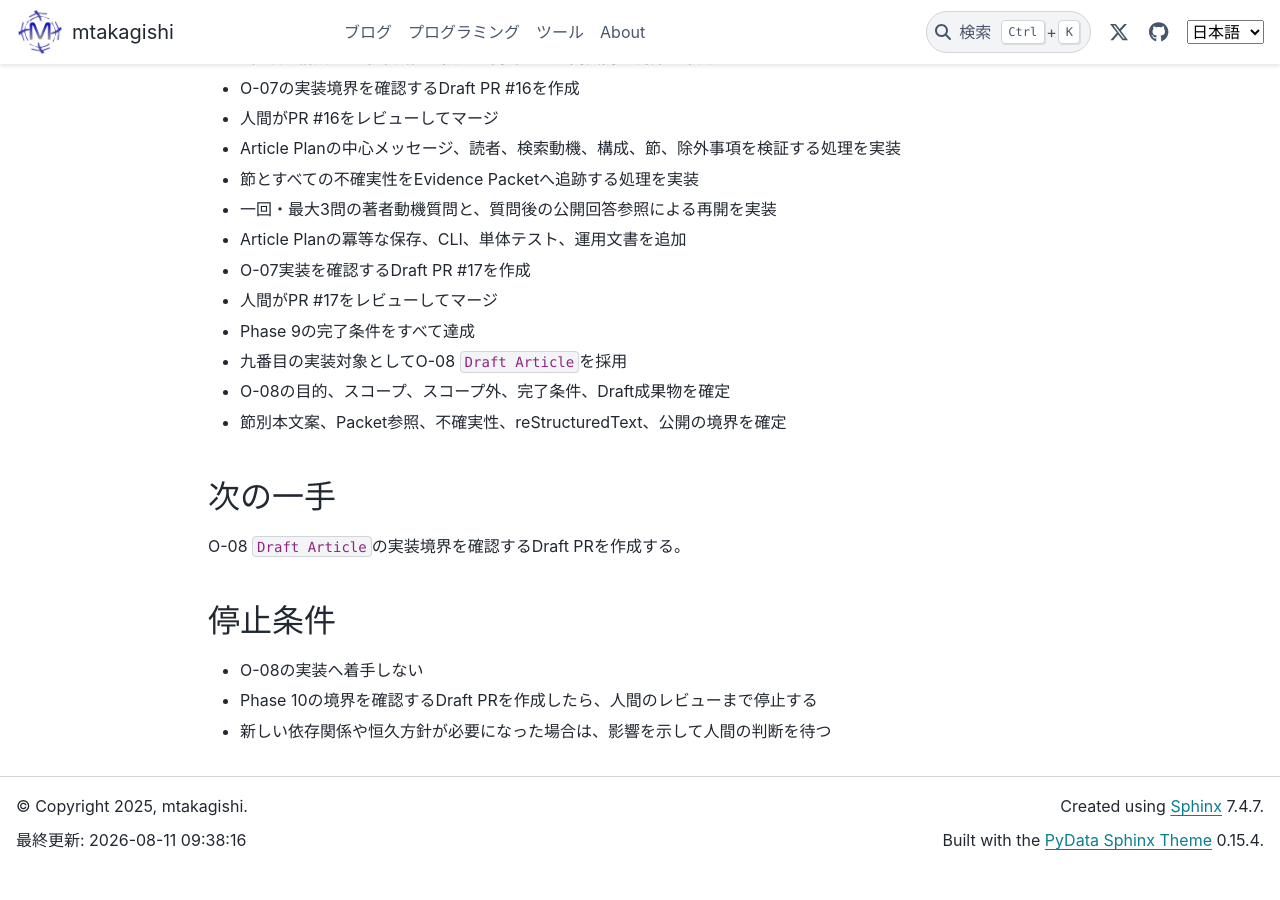
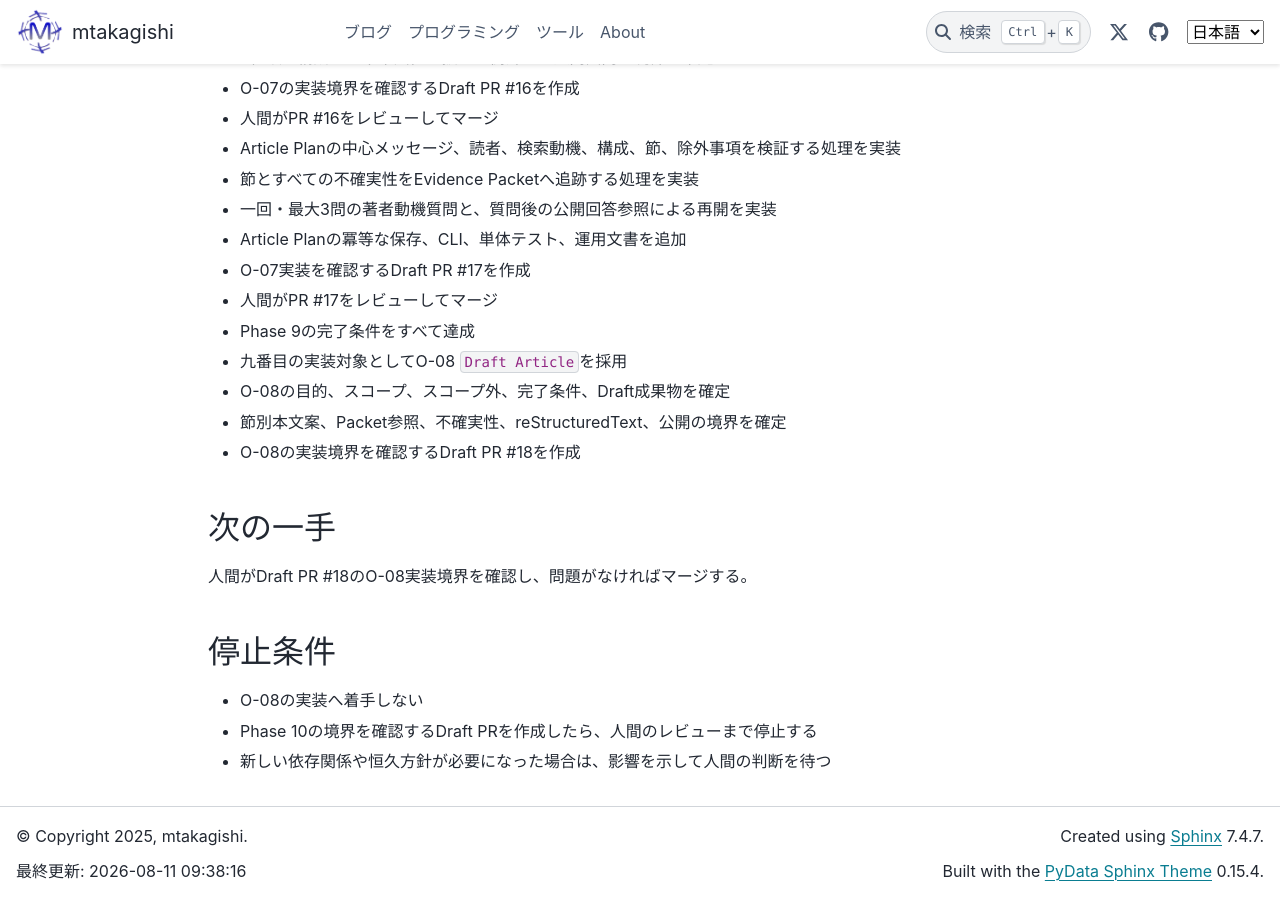
Before and after one commit to mtakagishi/note, a Sphinx documentation site: the page built from docs/agents/knowledge-harness/STATUS.md, in a window 1280 px wide and 900 px high, scrolled down 2715 px. Built offline with Sphinx 7.4.7 and the PyData theme 0.15.4, drawn with Linux system fonts in a browser that asks for light colours; before the commit the page ends 3585 px from its top, so only the background shows below that; some of the changed text lies outside the part shown.

Commit message:
Draft PRの状態を記録

```diff
--- a/docs/agents/knowledge-harness/STATUS.md
+++ b/docs/agents/knowledge-harness/STATUS.md
@@ -5,10 +5,10 @@
 ## 現在地
 
 - フェーズ: Phase 10 / Operation実装準備
-- 状態: O-08 `Draft Article`の実装境界を確定
+- 状態: O-08 `Draft Article`の実装境界をDraft PR #18でレビュー待ち
 - 継続状態の正本: [GitHub Issue #2](https://github.com/mtakagishi/note/issues/2)
 - 完了PR: [GitHub PR #3](https://github.com/mtakagishi/note/pull/3)、[GitHub PR #4](https://github.com/mtakagishi/note/pull/4)、[GitHub PR #5](https://github.com/mtakagishi/note/pull/5)、[GitHub PR #6](https://github.com/mtakagishi/note/pull/6)、[GitHub PR #7](https://github.com/mtakagishi/note/pull/7)、[GitHub PR #8](https://github.com/mtakagishi/note/pull/8)、[GitHub PR #9](https://github.com/mtakagishi/note/pull/9)、[GitHub PR #10](https://github.com/mtakagishi/note/pull/10)、[GitHub PR #11](https://github.com/mtakagishi/note/pull/11)、[GitHub PR #12](https://github.com/mtakagishi/note/pull/12)、[GitHub PR #13](https://github.com/mtakagishi/note/pull/13)、[GitHub PR #14](https://github.com/mtakagishi/note/pull/14)、[GitHub PR #15](https://github.com/mtakagishi/note/pull/15)、[GitHub PR #16](https://github.com/mtakagishi/note/pull/16)、[GitHub PR #17](https://github.com/mtakagishi/note/pull/17)
-- レビュー対象: なし
+- レビュー対象: [GitHub Draft PR #18](https://github.com/mtakagishi/note/pull/18)
 - ブロッカー: なし
 
 ## 完了
@@ -95,10 +95,11 @@
 - 九番目の実装対象としてO-08 `Draft Article`を採用
 - O-08の目的、スコープ、スコープ外、完了条件、Draft成果物を確定
 - 節別本文案、Packet参照、不確実性、reStructuredText、公開の境界を確定
+- O-08の実装境界を確認するDraft PR #18を作成
 
 ## 次の一手
 
-O-08 `Draft Article`の実装境界を確認するDraft PRを作成する。
+人間がDraft PR #18のO-08実装境界を確認し、問題がなければマージする。
 
 ## 停止条件
 
```
